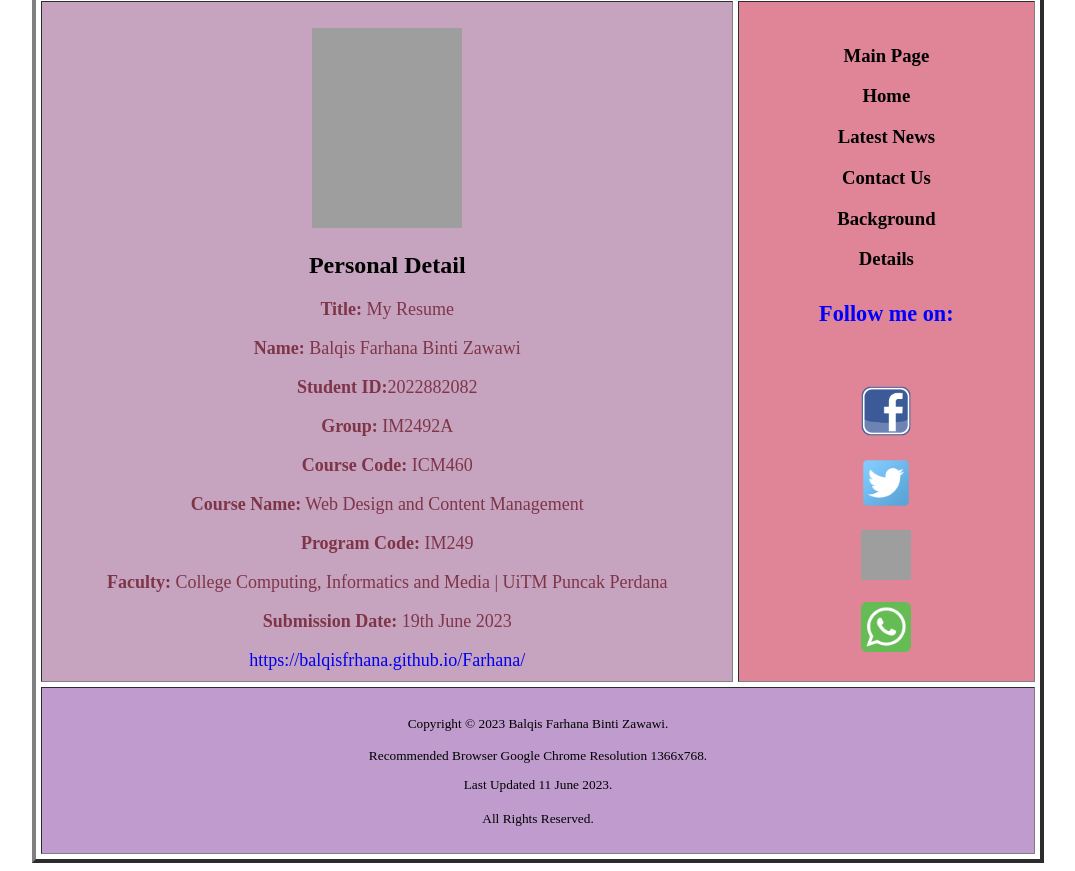
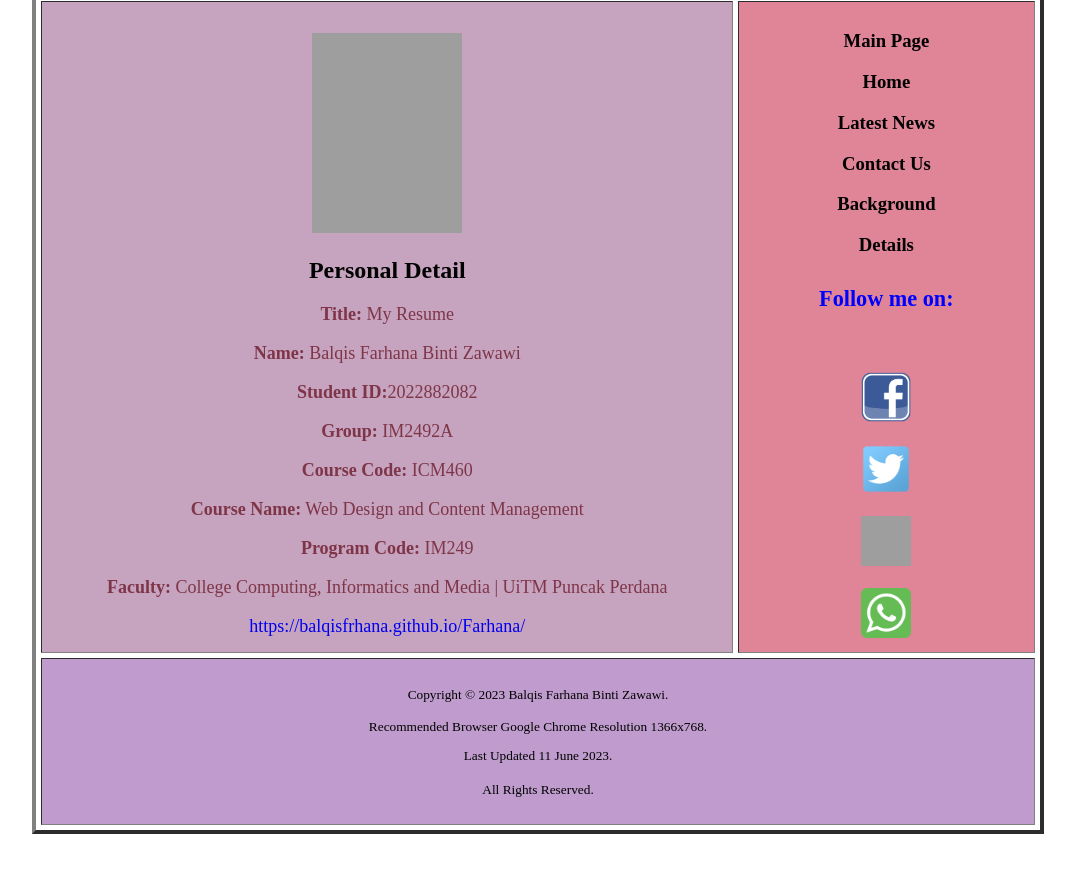
Before and after one commit to balqisfrhana/Farhana, a plain HTML site: page aboutme.html in a window 1280 px wide. Shown: the part 426-1297 px from the top of the page, without its empty margins (102-1177 px from the left). After the commit the page ends 1268 px from the top, so only its background shows below. Drawn offline with Linux system fonts and the light colour scheme; grey boxes are pictures that could not be loaded.

Commit message:
Update aboutme.html

```diff
--- a/aboutme.html
+++ b/aboutme.html
@@ -63,7 +63,6 @@ background-size: 100% 100%;
 <p><strong>Course Name:</strong> Web Design and Content Management</p>
 <p><strong>Program Code:</strong> IM249</p>
 <p><strong>Faculty:</strong> College Computing, Informatics and Media | UiTM Puncak Perdana</p>
-<p><strong> Submission Date: </strong>19th June 2023</p>
 <a href="https://balqisfrhana.github.io/Farhana/">https://balqisfrhana.github.io/Farhana/</a>
 
 </font>
```
